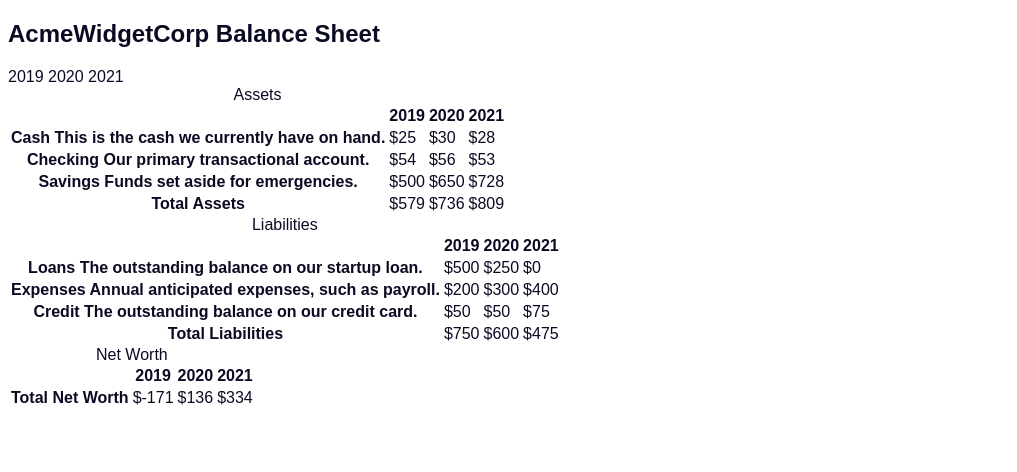
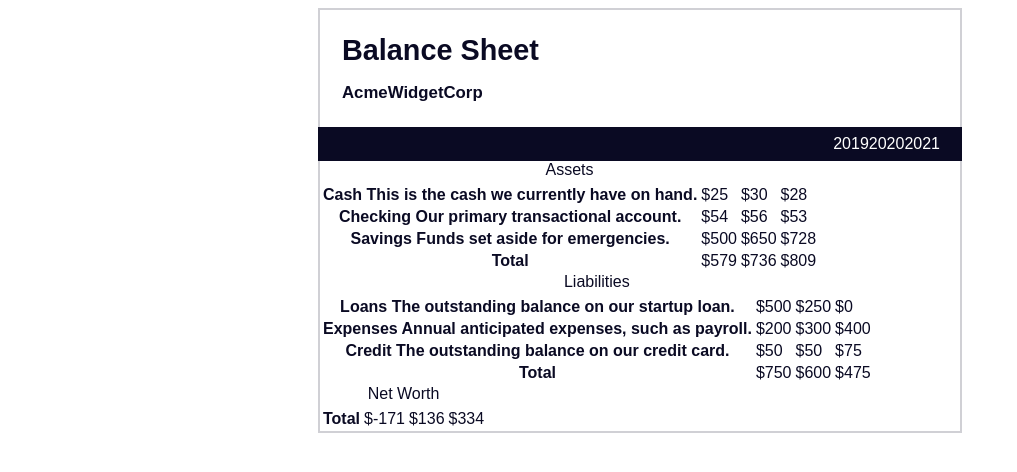
Before and after one commit to gregoriusgrd/freecodecamp-responsive-web-design, a plain HTML site: page balance-sheet/index.html in a window 1280 px wide. Shown: the whole page, without its empty margins (0-1017 px from the left). Drawn offline with Linux system fonts and the light colour scheme.

Commit message:
update-style-css

```diff
--- a/balance-sheet/styles.css
+++ b/balance-sheet/styles.css
@@ -9,4 +9,51 @@ body {
 
 span[class~="sr-only"] {
     border: 0;
+    clip: rect(1px, 1px, 1px, 1px);
+    clip-path: inset(50%);
+    width: 1px;
+    height: 1px;
+    overflow: hidden;
+    white-space: nowrap;
+    position: absolute;
+    padding: 0;
+    margin: -1px;
 }
+
+h1 {
+    max-width: 37.25rem;
+    margin: 0 auto;
+    padding: 1.5rem 1.25rem;
+}
+
+h1 .flex {
+    display: flex;
+    flex-direction: column-reverse;
+    gap: 1rem;
+}
+
+h1 .flex span:first-of-type {
+    font-size: 0.7em;
+}
+
+h1 .flex span:last-of-type {
+    font-size: 1.2em;
+}
+
+section {
+    max-width: 40rem;
+    margin: 0 auto;
+    border: 2px solid #d0d0d5;
+}
+
+#years {
+    display: flex;
+    justify-content: flex-end;
+    position: sticky;
+    top: 0;
+    color: #fff;
+    background-color: #0a0a23;
+    margin: 0 -2px;
+    padding: 0.5rem calc(1.25rem + 2px) 0.5rem 0;
+    z-index: 999;
+}
```
